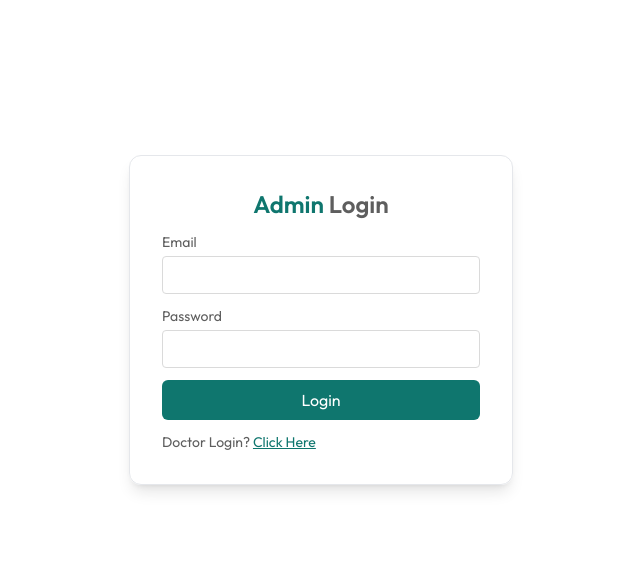
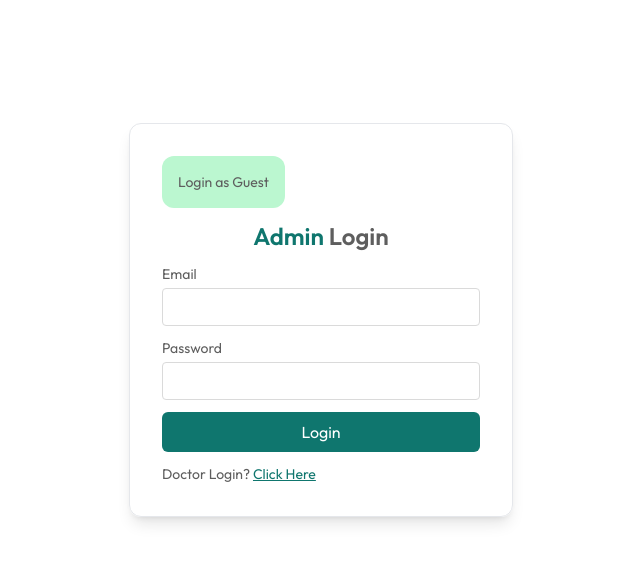
Before and after one commit to ankushthedeveloper/quickmed-panel, a React (Vite) app: page /doctor-profile in a window 1280 px wide. Shown: the top 562 px of the page, without its empty margins (319-959 px from the left). Built offline with nearby package versions, Linux system fonts and the light colour scheme; no server answers.

Commit message:
guest-login added

```diff
--- a/src/App.jsx
+++ b/src/App.jsx
@@ -1,41 +1,40 @@
-import React, { useContext } from 'react'
-import Login from './pages/Login'
-import { ToastContainer, toast } from 'react-toastify'
-import 'react-toastify/dist/ReactToastify.css'
-import { AdminContext } from './context/AdminContext.jsx'
-import Navbar from './components/Navbar'
-import Sidebar from './components/Sidebar'
-import { Route, Routes } from 'react-router-dom'
-import Dashboard from './pages/Admin/Dashboard'
-import AllAppointments from './pages/Admin/AllAppointments'
-import AddDoctor from './pages/Admin/AddDoctor'
-import DoctorsList from './pages/Admin/DoctorsList'
-import { DoctorContext } from './context/DoctorContext.jsx'
-import DoctorDashboard from './pages/Doctor/DoctorDashboard'
-import DoctorAppointments from './pages/Doctor/DoctorAppointments'
-import DoctorProfile from './pages/Doctor/DoctorProfile'
+import React, { useContext } from "react";
+import Login from "./pages/Login";
+import { ToastContainer, toast } from "react-toastify";
+import "react-toastify/dist/ReactToastify.css";
+import { AdminContext } from "./context/AdminContext.jsx";
+import Navbar from "./components/Navbar";
+import Sidebar from "./components/Sidebar";
+import { Route, Routes } from "react-router-dom";
+import Dashboard from "./pages/Admin/Dashboard";
+import AllAppointments from "./pages/Admin/AllAppointments";
+import AddDoctor from "./pages/Admin/AddDoctor";
+import DoctorsList from "./pages/Admin/DoctorsList";
+import { DoctorContext } from "./context/DoctorContext.jsx";
+import DoctorDashboard from "./pages/Doctor/DoctorDashboard";
+import DoctorAppointments from "./pages/Doctor/DoctorAppointments";
+import DoctorProfile from "./pages/Doctor/DoctorProfile";
 
 const App = () => {
-
-  const { adminToken } = useContext(AdminContext)
-  const { dToken } = useContext(DoctorContext)
+  const { adminToken } = useContext(AdminContext);
+  const { dToken } = useContext(DoctorContext);
 
   return adminToken || dToken ? (
-    <div className='bg-[#f8f9fd]'>
+    <div className="bg-[#f8f9fd]">
       <ToastContainer />
       <Navbar />
-      <div className='flex items-start'>
+      <div className="flex items-start">
         <Sidebar />
         <Routes>
-          <Route path='/' element={<></>} />
-          <Route path='/admin-dashboard' element={<Dashboard />} />
-          <Route path='/all-appointments' element={<AllAppointments />} />
-          <Route path='/add-doctor' element={<AddDoctor />} />
-          <Route path='/doctor-list' element={<DoctorsList />} />
+          <Route path="/" element={<Dashboard />} />
+          <Route path="/admin-dashboard" element={<Dashboard />} />
+          <Route path="/all-appointments" element={<AllAppointments />} />
+          <Route path="/add-doctor" element={<AddDoctor />} />
+          <Route path="/doctor-list" element={<DoctorsList />} />
 
-          <Route path='/doctor-dashboard' element={<DoctorDashboard />} />
-          <Route path='/doctor-appointments' element={<DoctorAppointments />} />
-          <Route path='/doctor-profile' element={<DoctorProfile />} />
+          <Route path="/doctor-dashboard" element={<DoctorDashboard />} />
+          <Route path="/doctor-appointments" element={<DoctorAppointments />} />
+          <Route path="/doctor-profile" element={<DoctorProfile />} />
         </Routes>
       </div>
     </div>
@@ -44,7 +43,7 @@ const App = () => {
       <Login />
       <ToastContainer />
     </>
-  )
-}
+  );
+};
 
-export default App
+export default App;
--- a/src/pages/Login.jsx
+++ b/src/pages/Login.jsx
@@ -1,67 +1,142 @@
-import React, { useContext, useState } from 'react'
-import { AdminContext } from '../context/AdminContext'
-import axios from 'axios'
-import { toast } from 'react-toastify'
-import { DoctorContext } from '../context/DoctorContext'
+import React, { useContext, useState } from "react";
+import { AdminContext } from "../context/AdminContext";
+import axios from "axios";
+import { toast } from "react-toastify";
+import { DoctorContext } from "../context/DoctorContext";
+const Login = () => {
+  const [state, setState] = useState("Admin");
+  const [email, setEmail] = useState("");
+  const [password, setPassword] = useState("");
+  const { setAdminToken, backendUrl } = useContext(AdminContext);
+  const { setDToken } = useContext(DoctorContext);
 
-const Login = () => {
+  const guestAdminHandler = async () => {
+    const adminEmail = import.meta.env.VITE_ADMIN_EMAIL || "";
+    const adminPassword = import.meta.env.VITE_ADMIN_PASSWORD || "";
+    const { data } = await axios.post(backendUrl + "/api/admin/login", {
+      email: adminEmail,
+      password: adminPassword,
+    });
+    if (data.success) {
+      localStorage.setItem("atoken", data.token);
+      setAdminToken(data.token);
+      toast.success("Admin Login successful");
+    } else {
+      toast.error(data.message);
+    }
+  };
 
-  const [state, setState] = useState('Admin')
-  const [email, setEmail] = useState('')
-  const [password, setPassword] = useState('')
-  const { setAdminToken, backendUrl } = useContext(AdminContext)
-  const { setDToken } = useContext(DoctorContext)
-  console.log(backendUrl);
+  const guestDoctorLoginHandler = async () => {
+    const email = import.meta.env.VITE_GUEST_DOCTOR_EMAIL || "";
+    const password = import.meta.env.VITE_GUEST_DOCTOR_PASSWORD || "";
+    const { data } = await axios.post(backendUrl + "/api/doctor/login", {
+      email,
+      password,
+    });
+    if (data.success) {
+      localStorage.setItem("dToken", data.token);
+      setDToken(data.token);
+      toast.success("Doctor Login successful");
+    } else {
+      toast.error(data.message);
+    }
+  };
   const onSubmitHandler = async (event) => {
-    event.preventDefault()
+    event.preventDefault();
     try {
-      if (state === 'Admin') {
-        const { data } = await axios.post(backendUrl + '/api/admin/login', { email, password })
+      if (state === "Admin") {
+        const { data } = await axios.post(backendUrl + "/api/admin/login", {
+          email,
+          password,
+        });
         if (data.success) {
-          localStorage.setItem('atoken', data.token)
-          setAdminToken(data.token)
-          toast.success('Admin Login successful')
+          localStorage.setItem("atoken", data.token);
+          setAdminToken(data.token);
+          toast.success("Admin Login successful");
         } else {
-          toast.error(data.message)
+          toast.error(data.message);
         }
       } else {
-        const { data } = await axios.post(backendUrl + '/api/doctor/login', { email, password })
+        const { data } = await axios.post(backendUrl + "/api/doctor/login", {
+          email,
+          password,
+        });
         if (data.success) {
-          localStorage.setItem('dToken', data.token)
-          setDToken(data.token)
-          toast.success('Doctor Login successful')
+          localStorage.setItem("dToken", data.token);
+          setDToken(data.token);
+          toast.success("Doctor Login successful");
         } else {
-          toast.error(data.message)
+          toast.error(data.message);
         }
       }
     } catch (error) {
-      toast.error('Login failed. Try again.')
-      console.log(error)
+      toast.error("Login failed. Try again.");
+      console.log(error);
     }
-  }
+  };
 
   return (
-    <form onSubmit={onSubmitHandler} className='min-h-[80vh] flex items-center'>
-      <div className='flex flex-col gap-3 m-auto items-start p-8 min-w-[340px] sm:min-w-96 border rounded-xl text-[#5e5e5e] text-sm shadow-lg'>
-        <p className='text-2xl font-semibold m-auto'><span className='text-primary'> {state} </span> Login</p>
-        <div className='w-full'>
+    <form onSubmit={onSubmitHandler} className="min-h-[80vh] flex items-center">
+      <div className="flex flex-col gap-3 m-auto items-start p-8 min-w-[340px] sm:min-w-96 border rounded-xl text-[#5e5e5e] text-sm shadow-lg">
+        <button
+          className="bg-green-200 p-4 rounded-xl hover:bg-green-400"
+          onClick={
+            state === "Admin" ? guestAdminHandler : guestDoctorLoginHandler
+          }
+        >
+          Login as Guest
+        </button>
+        <p className="text-2xl font-semibold m-auto">
+          <span className="text-primary"> {state} </span> Login
+        </p>
+        <div className="w-full">
           <p>Email</p>
-          <input onChange={(e) => setEmail(e.target.value)} value={email} className='border border-[#dadada] rounded w-full p-2 mt-1' type="email" required />
+          <input
+            onChange={(e) => setEmail(e.target.value)}
+            value={email}
+            className="border border-[#dadada] rounded w-full p-2 mt-1"
+            type="email"
+            required
+          />
         </div>
-        <div className='w-full'>
+        <div className="w-full">
           <p>Password</p>
-          <input onChange={(e) => setPassword(e.target.value)} value={password} className='border border-[#dadada] rounded w-full p-2 mt-1' type="password" required />
+          <input
+            onChange={(e) => setPassword(e.target.value)}
+            value={password}
+            className="border border-[#dadada] rounded w-full p-2 mt-1"
+            type="password"
+            required
+          />
         </div>
-        <button className='bg-primary text-white w-full py-2 rounded-md text-base'>Login</button>
+        <button className="bg-primary text-white w-full py-2 rounded-md text-base">
+          Login
+        </button>
 
-        {
-          state === 'Admin'
-            ? <p>Doctor Login? <span className='text-primary underline cursor-pointer' onClick={() => setState('Doctor')}>Click Here</span></p>
-            : <p>Admin Login? <span className='text-primary underline cursor-pointer' onClick={() => setState('Admin')}>Click Here</span></p>
-        }
+        {state === "Admin" ? (
+          <p>
+            Doctor Login?{" "}
+            <span
+              className="text-primary underline cursor-pointer"
+              onClick={() => setState("Doctor")}
+            >
+              Click Here
+            </span>
+          </p>
+        ) : (
+          <p>
+            Admin Login?{" "}
+            <span
+              className="text-primary underline cursor-pointer"
+              onClick={() => setState("Admin")}
+            >
+              Click Here
+            </span>
+          </p>
+        )}
       </div>
     </form>
-  )
-}
+  );
+};
 
-export default Login
+export default Login;
```
